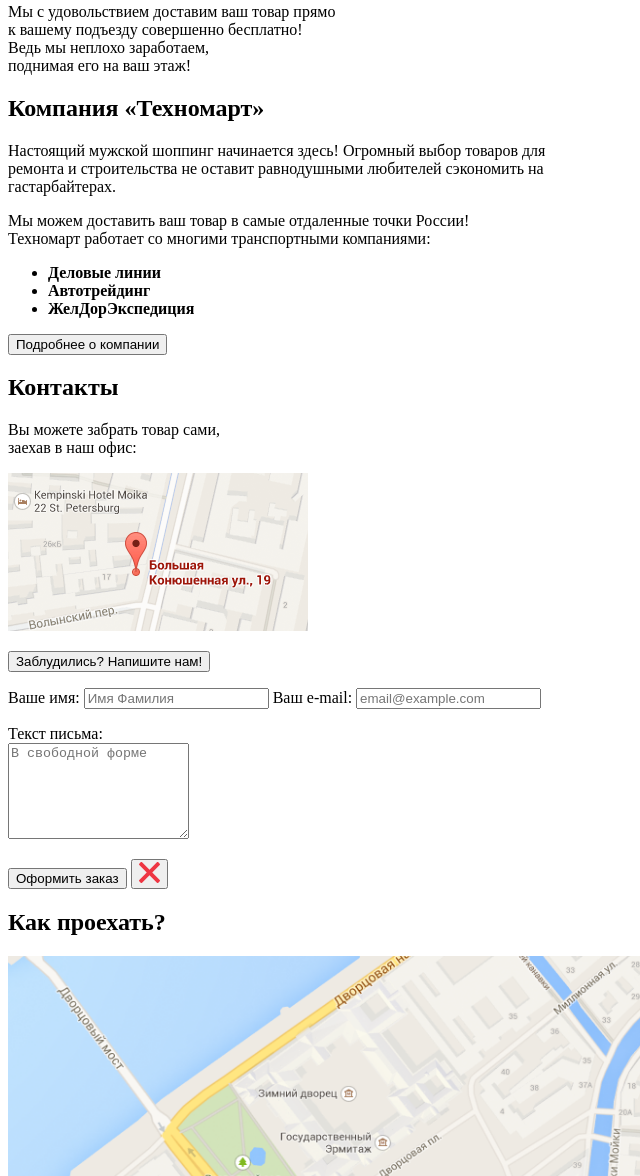
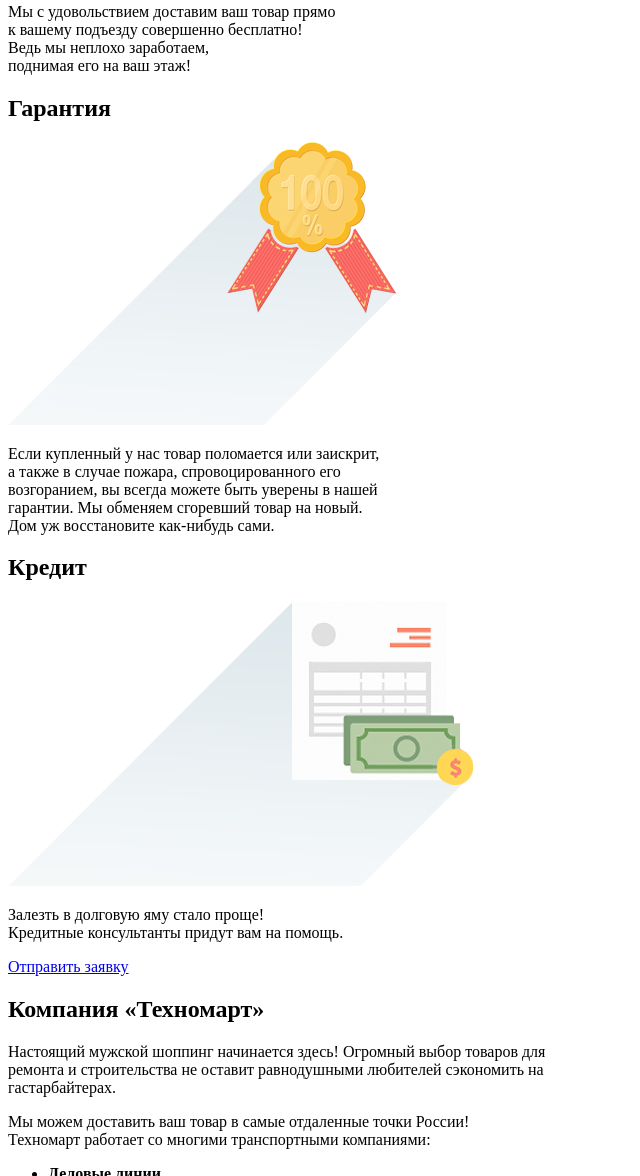
Before and after one commit to sofieweaver/1490807-technomart-28, a plain HTML site: page index.html in a window 1280 px wide. Shown: the part 4163-5339 px from the top of the page, without its empty margins (0-640 px from the left). Drawn offline with Linux system fonts and the light colour scheme.

Commit message:
добавлены скрытые разделы -гарантия- и -доставка-

```diff
--- a/index.html
+++ b/index.html
@@ -218,10 +218,27 @@
       <li>Кредит</li>
     </ul>
 
-    <h2>Доставка</h2>
-    <img src="img/delivery-car.png" width="468" height="261" alt="Бесплатная доставка">
-    <p>Мы с удовольствием доставим ваш товар прямо<br> к вашему подъезду совершенно бесплатно!<br>
-    Ведь мы неплохо заработаем,<br> поднимая его на ваш этаж!</p>
+    <div>
+      <h2>Доставка</h2>
+      <img src="img/delivery-car.png" width="468" height="261" alt="Бесплатная доставка">
+      <p>Мы с удовольствием доставим ваш товар прямо<br> к вашему подъезду совершенно бесплатно!<br>
+      Ведь мы неплохо заработаем,<br> поднимая его на ваш этаж!</p>
+    </div>
+
+    <div>
+      <h2>Гарантия</h2>
+      <img src="img/quality.png" width="389" height="283" alt="Гарантия качества">
+      <p>Если купленный у нас товар поломается или заискрит,<br> а также в случае пожара, спровоцированного его<br>
+      возгоранием,  вы всегда можете быть уверены в нашей<br> гарантии. Мы обменяем сгоревший товар на новый.<br>
+      Дом уж восстановите как-нибудь сами.</p>
+    </div>
+
+    <div>
+      <h2>Кредит</h2>
+      <img src="img/credit.png" width="465" height="285" alt="Оформляем кредит">
+      <p>Залезть в долговую яму стало проще!<br> Кредитные консультанты придут вам на помощь.</p>
+      <a href="blank.html">Отправить заявку</a>
+    </div>
   </section>
 
   <section>
```
